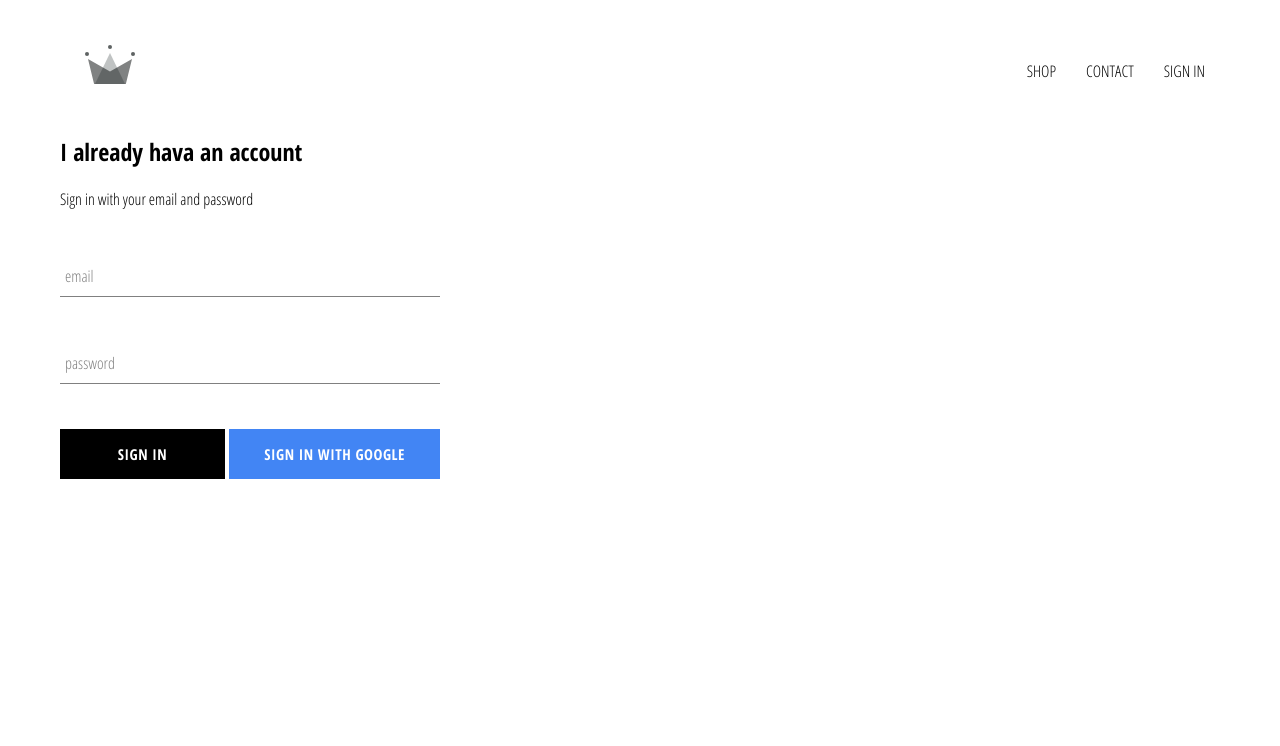
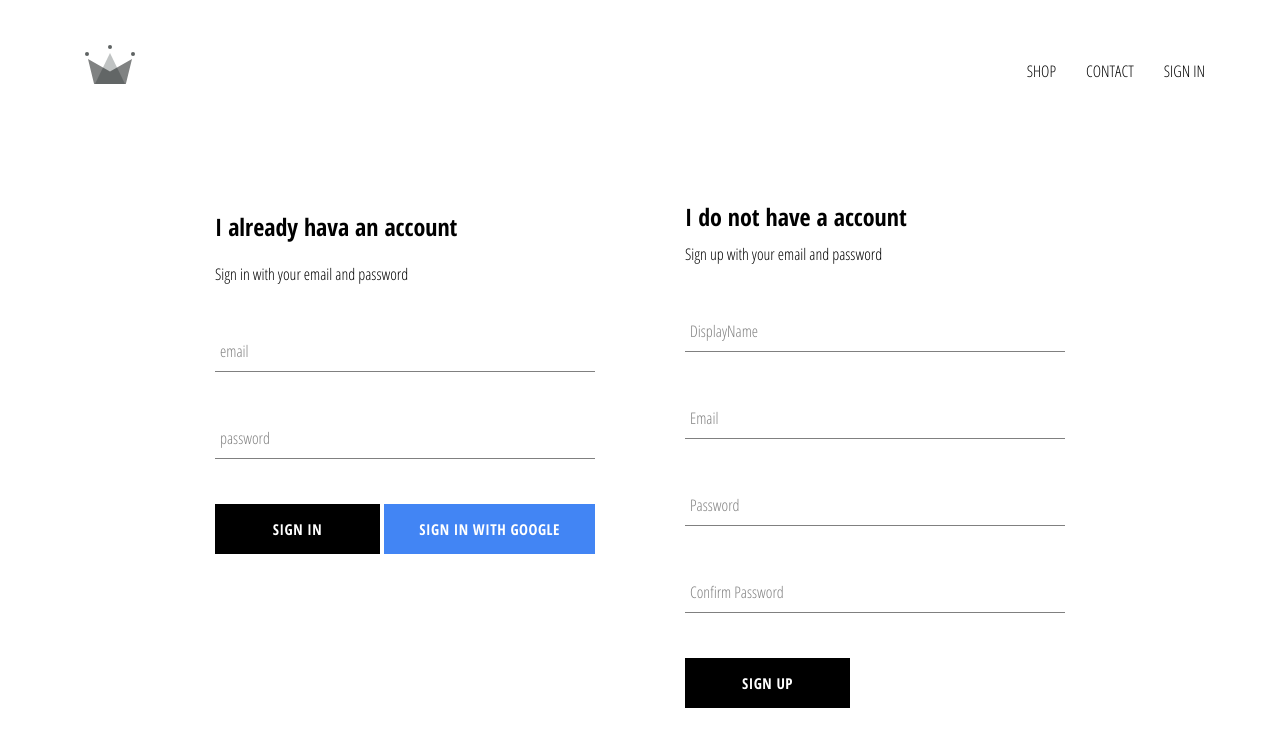
Before and after one commit to chao800404/crwn-clothing-react, a React (Create React App) app: page /signin in a window 1280 px wide. Shown: the top 746 px of the page. Built offline with nearby package versions, Linux system fonts and the light colour scheme; no server answers.

Commit message:
finished sign in handleSubmit

```diff
--- a/package.json
+++ b/package.json
@@ -7,7 +7,6 @@
     "@testing-library/react": "^12.1.3",
     "@testing-library/user-event": "^13.5.0",
     "firebase": "^9.6.7",
-    "firebaseui": "^6.0.0",
     "node-sass": "^7.0.1",
     "postcss": "^8.4.6",
     "react": "^17.0.2",
--- a/src/App.js
+++ b/src/App.js
@@ -8,6 +8,9 @@
 import ShopPage from "./page/shop/shop.components";
 import SignInAndSignUpPage from "./page/sign-in-sign-up/sign-in-sign-up.component";
 import { getAuth, onAuthStateChanged } from "firebase/auth";
+import { createUserProfileDocument } from "../src/firebase/firebase.utils";
+import { onSnapshot } from "firebase/firestore";
+
 class App extends React.Component {
   constructor(props) {
     super(props);
@@ -20,9 +23,19 @@
 
   componentDidMount() {
     const auth = getAuth();
-    this.unsubscribeFromAuth = onAuthStateChanged(auth, (user) => {
-      this.setState({ currentUser: user });
-      console.log(user);
+    this.unsubscribeFromAuth = onAuthStateChanged(auth, async (userAuth) => {
+      if (userAuth) {
+        const userRef = await createUserProfileDocument(userAuth);
+        onSnapshot(userRef, (snapshot) => {
+          this.setState({
+            currentUser: {
+              id: snapshot.id,
+              ...snapshot.data(),
+            },
+          });
+          console.log(this.state);
+        });
+      } else this.setState({ currentUser: userAuth });
     });
   }
 
--- a/src/components/sign-in/sign-in.component.jsx
+++ b/src/components/sign-in/sign-in.component.jsx
@@ -6,6 +6,7 @@
 import FormInput from "../form-input/form-input.component";
 import CustomBotton from "../custom-button/custom-botton.component";
 import { signInWithGoogle } from "../../firebase/firebase.utils.js";
+import { getAuth, signInWithEmailAndPassword } from "firebase/auth";
 
 class SignIn extends React.Component {
   constructor(props) {
@@ -17,18 +18,18 @@
     };
   }
 
-  handleSubmit = (event) => {
+  handleSubmit = async (event) => {
     event.preventDefault();
-
+    const { email, password } = this.state;
+    const auth = getAuth();
+    signInWithEmailAndPassword(auth, email, password);
     this.setState({ email: "", password: "" });
   };
 
   handleChange = (event) => {
     const { value, name } = event.target;
 
-    this.setState({ [name]: value }, () => {
-      console.log(this.state);
-    });
+    this.setState({ [name]: value });
   };
 
   render() {
--- /dev/null
+++ b/src/components/sign-up/sign-up.component.jsx
@@ -0,0 +1,101 @@
+/** @format */
+
+import React from "react";
+import "./sign-up.style.scss";
+
+import FormInput from "../form-input/form-input.component";
+import CustomBotton from "../custom-button/custom-botton.component";
+import { createUserProfileDocument } from "../../firebase/firebase.utils";
+import { getAuth, createUserWithEmailAndPassword } from "firebase/auth";
+
+class SignUp extends React.Component {
+  constructor() {
+    super();
+    this.state = {
+      displayName: "",
+      email: "",
+      password: "",
+      confirmPassword: "",
+    };
+  }
+
+  handleSubmit = async (event) => {
+    event.preventDefault();
+    const { displayName, email, password, confirmPassword } = this.state;
+    if (password !== confirmPassword) {
+      alert("password do not match!");
+      return;
+    }
+    try {
+      const auth = getAuth();
+      const { user } = await createUserWithEmailAndPassword(
+        auth,
+        email,
+        password
+      );
+      await createUserProfileDocument(user, { displayName });
+      this.setState({
+        displayName: "",
+        email: "",
+        password: "",
+        confirmPassword: "",
+      });
+    } catch (error) {
+      console.log(error);
+    }
+  };
+
+  handleChange = (event) => {
+    const { name, value } = event.target;
+    this.setState({ [name]: value }, () => {
+      console.log(this.state);
+    });
+  };
+
+  render() {
+    const { displayName, email, password, confirmPassword } = this.state;
+    return (
+      <div className="sign-up">
+        <h2 className="title">I do not have a account</h2>
+        <span>Sign up with your email and password</span>
+        <form className="sign-up-form" onSubmit={this.handleSubmit}>
+          <FormInput
+            type="text"
+            name="displayName"
+            value={displayName}
+            onChange={this.handleChange}
+            label="DisplayName"
+            required
+          />
+          <FormInput
+            type="email"
+            name="email"
+            value={email}
+            onChange={this.handleChange}
+            label="Email"
+            required
+          />
+          <FormInput
+            type="password"
+            name="password"
+            value={password}
+            onChange={this.handleChange}
+            label="Password"
+            required
+          />
+          <FormInput
+            type="password"
+            name="confirmPassword"
+            value={confirmPassword}
+            onChange={this.handleChange}
+            label="Confirm Password"
+            required
+          />
+          <CustomBotton type="submit">SIGN UP</CustomBotton>
+        </form>
+      </div>
+    );
+  }
+}
+
+export default SignUp;
--- /dev/null
+++ b/src/components/sign-up/sign-up.style.scss
@@ -0,0 +1,9 @@
+.sign-up {
+    display: flex;
+    flex-direction:column;
+    width: 380px;
+
+    .title {
+        margin:10px 0;
+    }
+}
--- a/src/firebase/firebase.utils.js
+++ b/src/firebase/firebase.utils.js
@@ -1,7 +1,13 @@
 /** @format */
 import { initializeApp } from "firebase/app";
-import { getAuth, signInWithPopup, GoogleAuthProvider } from "firebase/auth";
-// import { getAnalytics } from "firebase/analytics";
+import {
+  getAuth,
+  signInWithPopup,
+  GoogleAuthProvider,
+  //   FacebookAuthProvider,
+} from "firebase/auth";
+
+import { doc, getDoc, setDoc, getFirestore } from "firebase/firestore";
 
 const firebaseConfig = {
   apiKey: "AIzaSyCHzLF-jAfhoPE1P5sT27zcnBfxrK86a-Q",
@@ -13,15 +19,40 @@
   measurementId: "G-9B67L1XH58",
 };
 
-// Initialize Firebase
 initializeApp(firebaseConfig);
-// const analytics = getAnalytics(app);
 
-const provider = new GoogleAuthProvider();
-const auth = getAuth();
+const db = getFirestore();
+
+export const auth = getAuth();
+
+export const createUserProfileDocument = async (userAuth, additionalData) => {
+  if (!userAuth) return;
+  const userRef = doc(db, "users", userAuth.uid);
+  const docSnap = await getDoc(userRef);
+  if (!docSnap.exists()) {
+    const { displayName, email } = userAuth;
+    const createdDate = new Date();
+
+    await setDoc(userRef, {
+      displayName,
+      email,
+      createdDate,
+      ...additionalData,
+    });
+    try {
+    } catch (error) {
+      console.log(error.message);
+    }
+  }
+
+  return userRef;
+};
+
+const googleProvider = new GoogleAuthProvider();
+// const fbProvider = new FacebookAuthProvider();
 
 export function signInWithGoogle() {
-  signInWithPopup(auth, provider)
+  signInWithPopup(auth, googleProvider)
     .then((result) => {
       GoogleAuthProvider.credentialFromResult(result);
     })
@@ -30,4 +61,12 @@
     });
 }
 
-// export default firebase;
+// export function signInWithFacebook() {
+//   signInWithPopup(auth, fbProvider)
+//     .then((result) => {
+//       FacebookAuthProvider.credentialFromResult(result);
+//     })
+//     .catch((error) => {
+//       FacebookAuthProvider.credentialFromError(error);
+//     });
+// }
--- a/src/page/sign-in-sign-up/sign-in-sign-up.component.jsx
+++ b/src/page/sign-in-sign-up/sign-in-sign-up.component.jsx
@@ -4,10 +4,12 @@
 import "./sign-in-sign-up.style.scss";
 
 import SignIn from "../../components/sign-in/sign-in.component";
+import SignUp from "../../components/sign-up/sign-up.component";
 
 const SignInAndSignUpPage = () => (
   <div className="sign-in-sign-up">
     <SignIn />
+    <SignUp />
   </div>
 );
 
--- a/src/page/sign-in-sign-up/sign-in-sign-up.style.scss
+++ b/src/page/sign-in-sign-up/sign-in-sign-up.style.scss
@@ -0,0 +1,6 @@
+.sign-in-sign-up {
+    display: flex;
+    justify-content: space-between;
+    width:850px;
+    margin: 100px auto;
+}
```
Also changed, not shown: 1 other file (tests, documents, lock files or other folders).
